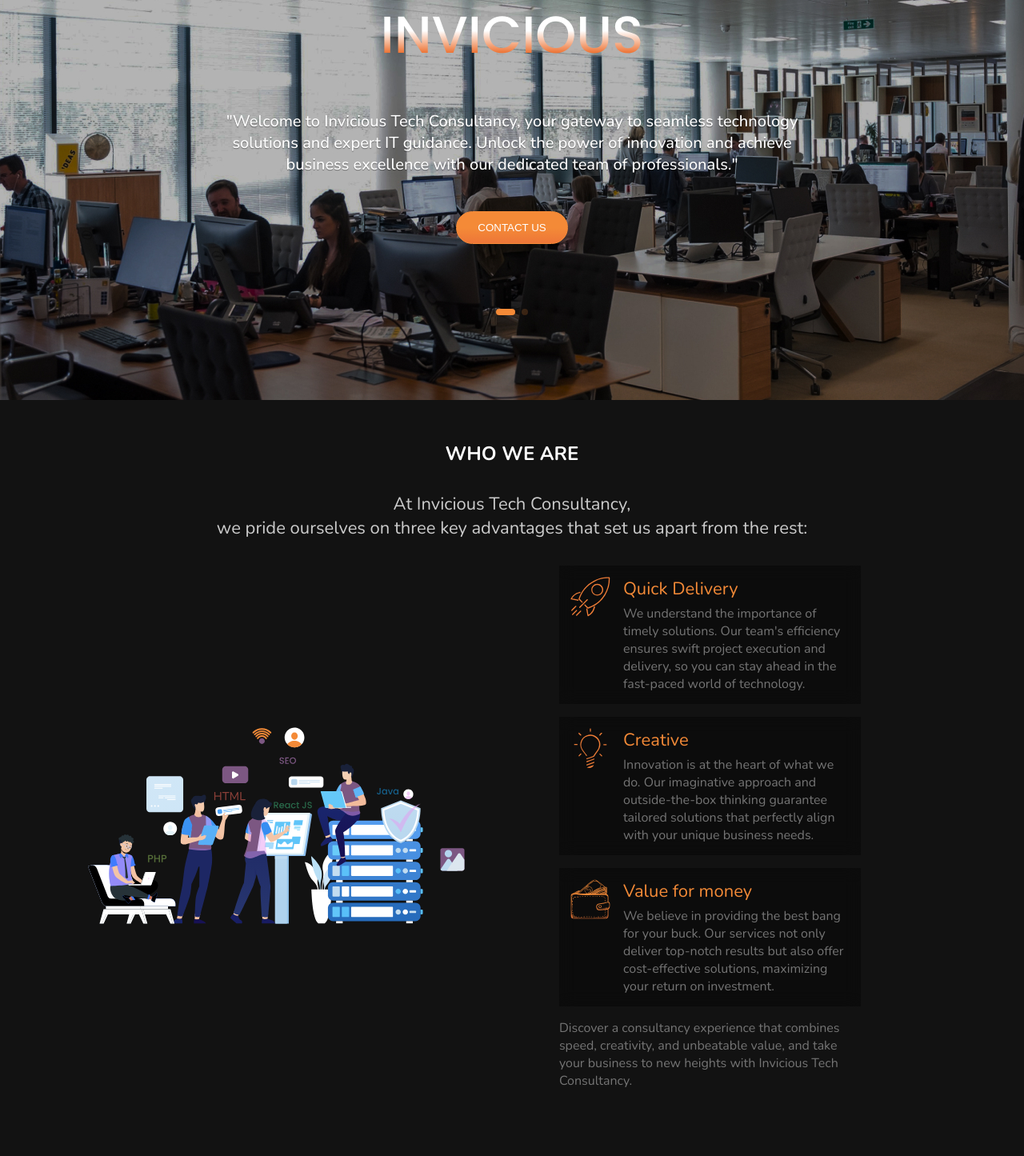
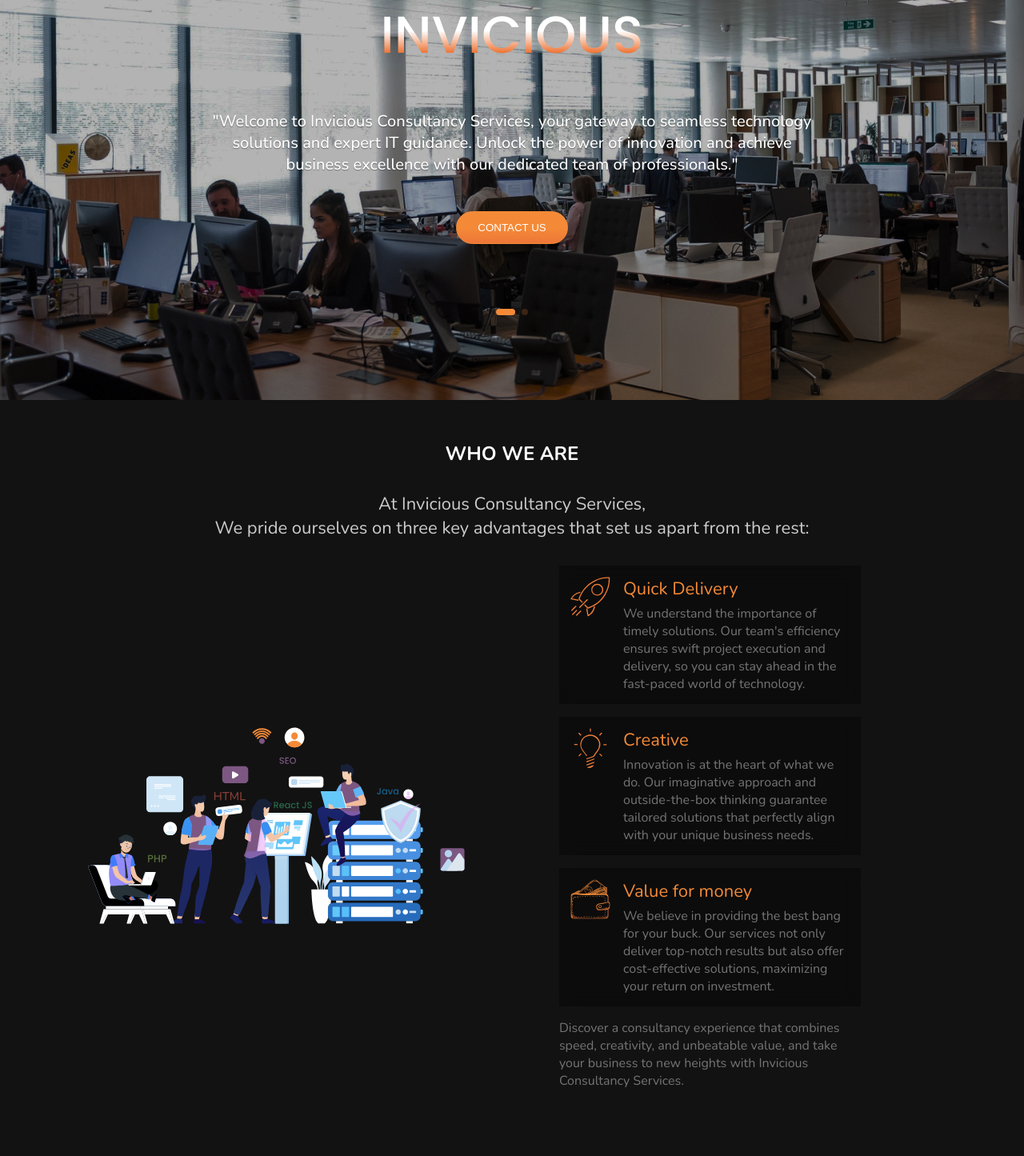
Before and after one commit to anamikagangadharan/tech, a React (Create React App) app: page / in a window 1280 px wide. Shown: the part 200-1645 px from the top of the page at 80% size. Built offline with nearby package versions, Linux system fonts and the light colour scheme.

Commit message:
logo changed

```diff
--- a/src/components/About/About.jsx
+++ b/src/components/About/About.jsx
@@ -14,7 +14,7 @@ const About = () => {
 
 
       <div className={css.div2}>
-        <span>At Invicious Tech Consultancy, <br /> we pride ourselves on three key advantages that set us
+        <span>At Invicious Consultancy Services, <br /> We pride ourselves on three key advantages that set us
              apart from the rest:</span>
       </div>
 
@@ -60,7 +60,7 @@ const About = () => {
                 </div>
             </div>
             <div className={css.div4}>
-        <span>Discover a consultancy experience that combines speed, creativity, and unbeatable value, and take your business to new heights with Invicious Tech Consultancy.</span>
+        <span>Discover a consultancy experience that combines speed, creativity, and unbeatable value, and take your business to new heights with Invicious Consultancy Services.</span>
       </div>
         </div>
       </div>
--- a/src/components/Contact/Contact.jsx
+++ b/src/components/Contact/Contact.jsx
@@ -10,7 +10,7 @@ const Contact = () => {
       </div>
 
       <div className={css.div2}>
-        <span>At Invicious Tech Consultancy, we're your technology partner, offering innovative solutions
+        <span>At Invicious Consultancy Services, we're your technology partner, offering innovative solutions
 for your success in the digital world.</span>
       </div>
 
--- a/src/components/Footer/Footer.jsx
+++ b/src/components/Footer/Footer.jsx
@@ -1,6 +1,6 @@
 import React from 'react'
 import css from "./Footer.module.css"
-import Logo1 from "../../assets/invicious-tech-logo.svg"
+import Logo1 from "../../assets/consultancy-logo.svg"
 import Map from "../../assets/location0.svg"
 import Message from "../../assets/message0.svg"
 import Call from "../../assets/phone0.svg"
@@ -55,7 +55,7 @@ const Footer=()=>{
                     </div>
                     <div className={css.mob}>
                         <img className={css.mimg} src={Message} alt="" />
-                        <span>contact@batcave.co.in</span>
+                        <span>connect@invicious.in</span>
                     </div>
                     <div className={css.mob}>
                     <img className={css.mimg} src={Call} alt="" />
@@ -110,7 +110,7 @@ const Footer=()=>{
 
                     <div className={css.right3}>
                     <span className={css.headspan}>Email</span>
-                    <span className={css.subspan}>contact@invicioustech.co.in</span>
+                    <span className={css.subspan}>connect@invicious.in</span>
 
                     </div>
 
@@ -127,7 +127,7 @@ const Footer=()=>{
 
 
             <div className={css.copyright}>
-                <span>Copyright © 2023 invicious Tech Consltancy | All Rights Reserved. </span>
+                <span>Copyright © 2023 Invicious Consltancy Services | All Rights Reserved. </span>
             </div>
 
         </div>
--- a/src/components/Footer/Footer.module.css
+++ b/src/components/Footer/Footer.module.css
@@ -170,7 +170,8 @@ letter-spacing: 1.08px;
 
 
   .mimg{
-    height: 25px;
+    height: 20px;
+    width: 20px;
   }
   .mob>:nth-child(2){
     font-size: 14px;
--- a/src/components/Header/Header.jsx
+++ b/src/components/Header/Header.jsx
@@ -1,6 +1,6 @@
 import React, { useState } from 'react'
 import css from "./Header.module.css"
-import Logo1 from "../../assets/invicious-tech-logo.svg"
+import Logo1 from "../../assets/consultancy-logo.svg"
 import Bars from "../../assets/bars.svg"
 import Close from "../../assets/close.png"
 import { Link } from 'react-scroll'
--- a/src/components/Main/Main.jsx
+++ b/src/components/Main/Main.jsx
@@ -45,7 +45,7 @@ const Main = () => {
 
 
       <div className={css.div2}>
-        <span>"Welcome to Invicious Tech Consultancy, your gateway to seamless technology solutions and expert IT guidance. Unlock the power of innovation and achieve business excellence with our dedicated team of professionals."</span>
+        <span>"Welcome to Invicious Consultancy Services, your gateway to seamless technology solutions and expert IT guidance. Unlock the power of innovation and achieve business excellence with our dedicated team of professionals."</span>
       </div>
 
 
```
Also changed, not shown: src/assets/consultancy-logo.svg (added).
